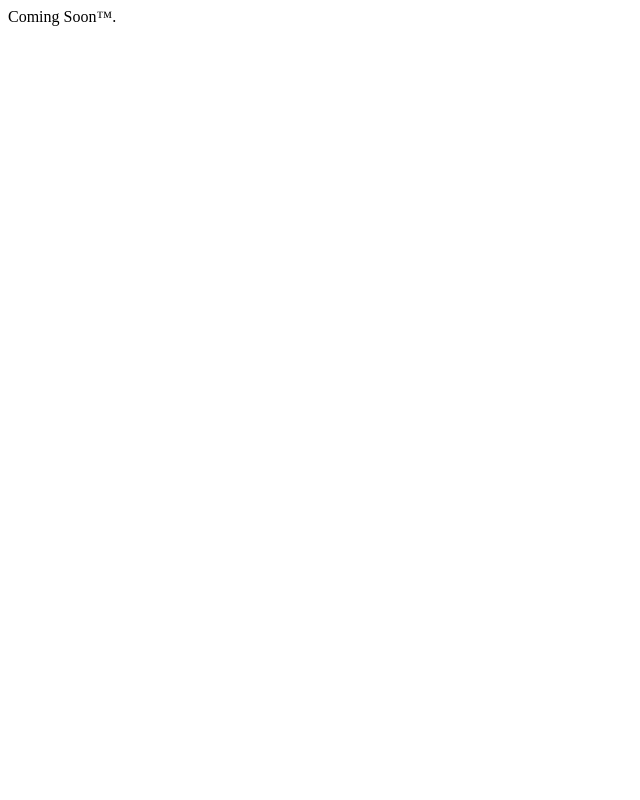
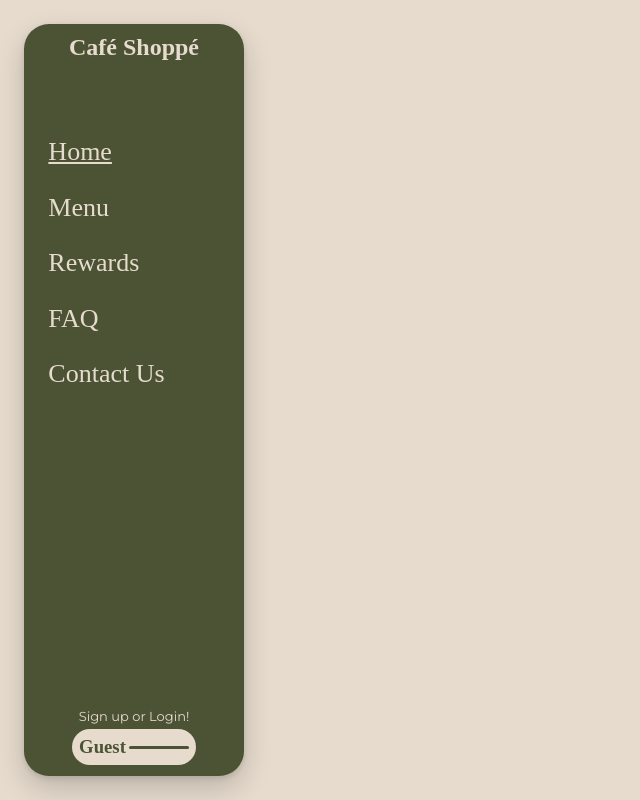
Before and after one commit to seraphqx/cafeOrderingSystem, a plain HTML site: page index.html in a window 1280 px wide. Shown: the whole page, without its empty margins (0-640 px from the left). Drawn offline with Linux system fonts and the light colour scheme; a web font is replaced by a local one.

Commit message:
Added a sidebar on the homepage. No functionality yet.

```diff
--- a/index.html
+++ b/index.html
@@ -1 +1,39 @@
-Coming Soon™.
+<!DOCTYPE html>
+<html lang="en">
+    <head>
+        <meta charset="UTF-8">
+        <title>Cafe Shoppé</title>
+        <link rel="stylesheet" href="./pages/css/index.css">
+        <link rel="stylesheet" href="https://fonts.googleapis.com/css?family=Caprasimo">
+        <link rel="stylesheet" href="https://fonts.googleapis.com/css?family=Gloock">
+        <link rel="stylesheet" href="https://fonts.googleapis.com/css?family=Montserrat">
+
+    </head>
+
+    <body>
+
+
+    <nav class="sideMenu">
+      <h1 class="title">Café Shoppé</h1>
+      <br></br>
+        <ul>
+        <li class="current"> Home </li>
+        <li> Menu </li>
+        <li> Rewards </li>
+        <li> FAQ </li>
+        <li> Contact Us </li>
+       </ul>
+
+<p>Sign up or Login!</p>
+
+<div class="auth">
+    <h3>Guest</h3>
+    <div class="lineD"></div>
+</div>
+
+    </nav>
+
+
+    </body>
+
+    </html>
--- /dev/null
+++ b/pages/css/index.css
@@ -0,0 +1,92 @@
+* {
+    box-sizing: border-box;
+    margin: 0;
+    padding: 0;
+}
+
+body{
+display: flex;
+align-items: flex-start;
+gap: 25px;
+max-width: 1200px;
+margin: 0 auto;
+padding: 20px;
+background-color:#E6DBCD;
+}
+
+.sideMenu{
+    background-color: #4C5335;
+    border-radius: 25px;
+    position:fixed;
+    top: 24px;
+    left:24px;
+    width:220px;
+    height: calc(100vh - 48px);
+
+    box-shadow: 0 12px 28px rgba(0,0,0,0.18), 0 2px 6px rgba(0,0,0,0.12);
+    display: flex;
+    flex-direction: column;
+    align-items: center;
+    padding-top: 10px;
+    overflow-y: scroll;
+    scrollbar-width: none;
+
+}
+
+.sideMenu ul{
+list-style: none;
+margin: 0;
+padding: 0;
+display: flex;
+flex-direction: column;
+margin-right: 25%;
+font-family: "Caprasimo","Sans-Serif";
+font-size: 26px;
+color: #E6DBCD;
+flex: 1;
+margin-top: clamp(16px, 5vh, 48px);
+gap: clamp(16px, 3.2vh, 32px)
+
+}
+
+.current{
+    text-decoration: underline;
+}
+
+.title{
+    font-family: "Gloock", "Sans-Serif";
+    color: #E6DBCD;
+
+}
+
+.auth{
+    background-color: #E6DBCD;
+    border-radius: 1000px;
+    padding: 7px;
+    display: flex;
+    flex-direction: row;
+    align-items: center;
+    gap: 3px;
+    margin-top: auto;
+    margin-bottom: 5%;
+
+}
+
+.lineD{
+    width: 60px;
+    height: 3px;
+    background-color:#4C5335;
+    border-radius: 25px;
+}
+
+h3{
+    color: #4C5335;
+    font-family: "Caprasimo","Sans-Serif";
+}
+
+p{
+    font-family: "Montserrat", "Sans-Serif";
+    font-size: small;
+    margin-bottom: 5px;
+    color:#E6DBCD
+}
```
Also changed, not shown: pages/js/index.js (added).
